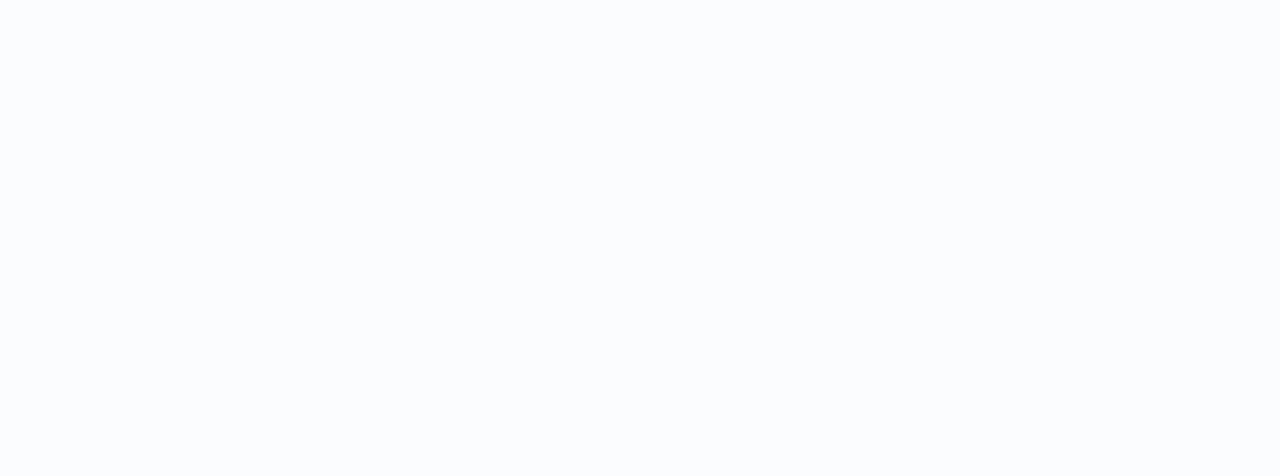
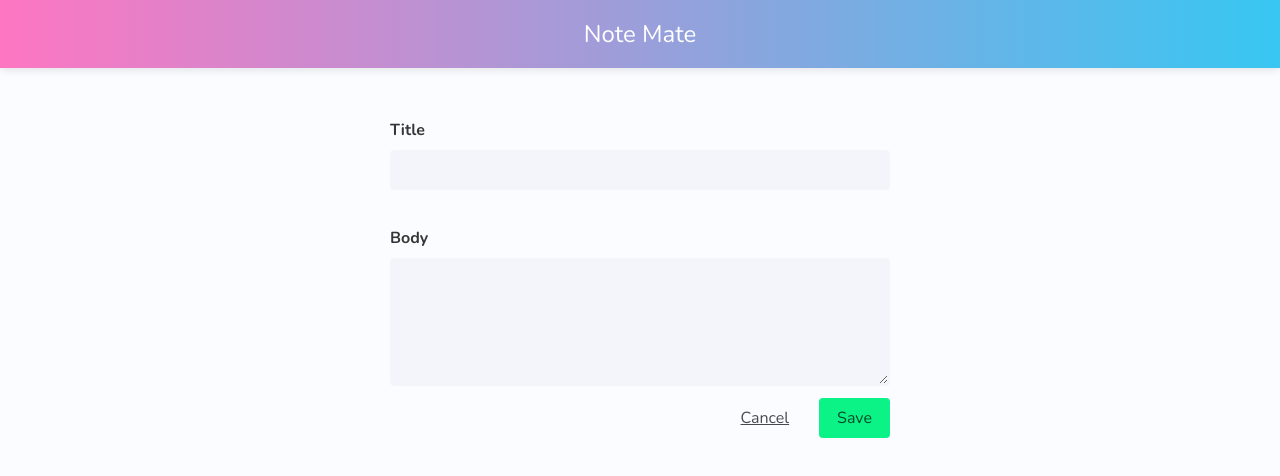
Before and after one commit to santiagoejm/angular_notes-app, an Angular app: page /1 in a window 1280 px wide. Before the commit this address led to /. Shown: the top 476 px of the page. Built offline with nearby package versions, Linux system fonts and the light colour scheme.

Commit message:
note-detail component generated and receiving properties

```diff
--- a/src/app/app-routing.module.ts
+++ b/src/app/app-routing.module.ts
@@ -1,11 +1,13 @@
 import { NgModule } from '@angular/core';
 import { RouterModule, Routes } from '@angular/router';
 import { MainLayoutComponent } from './pages/main-layout/main-layout.component';
+import { NoteDetailsComponent } from './pages/note-details/note-details.component';
 import { NotesListComponent } from './pages/notes-list/notes-list.component';
 
 const routes: Routes = [
   {path: '', component: MainLayoutComponent, children: [
-    {path: '', component: NotesListComponent}
+    {path: '', component: NotesListComponent},
+    {path: ':id', component: NoteDetailsComponent},
   ]}
 ];
 
--- /dev/null
+++ b/src/app/pages/note-details/note-details.component.html
@@ -0,0 +1,35 @@
+<div class="form-container">
+  <form #noteForm="ngForm" (ngSubmit)="onSubmit(noteForm)">
+    <div class="field">
+      <label class="label">Title</label>
+      <div class="control">
+        <input
+          type="text"
+          name="title"
+          [ngModel]="note.title"
+          required
+          class="input"
+        />
+      </div>
+    </div>
+
+    <br />
+
+    <div class="field">
+      <label class="label">Body</label>
+      <div class="control">
+        <textarea class="textarea" name="body" [ngModel]="note.body"></textarea>
+      </div>
+    </div>
+
+    <div class="field is-grouped is-pulled-right">
+      <div class="control">
+        <button class="button is-text" type="button">Cancel</button>
+      </div>
+
+      <div class="control">
+        <button class="button is-success" type="submit">Save</button>
+      </div>
+    </div>
+  </form>
+</div>
--- /dev/null
+++ b/src/app/pages/note-details/note-details.component.scss
@@ -0,0 +1,5 @@
+.form-container {
+  max-width: 500px;
+  margin: auto;
+  margin-top: 50px;
+}
--- /dev/null
+++ b/src/app/pages/note-details/note-details.component.ts
@@ -0,0 +1,23 @@
+import { Component, OnInit } from '@angular/core';
+import { NgForm } from '@angular/forms';
+import { Note } from 'src/app/shared/note.model';
+
+@Component({
+  selector: 'app-note-details',
+  templateUrl: './note-details.component.html',
+  styleUrls: ['./note-details.component.scss']
+})
+export class NoteDetailsComponent implements OnInit {
+  note!: Note;
+
+  constructor() { }
+
+  ngOnInit(): void {
+    this.note = new Note()
+  }
+
+  onSubmit(form:NgForm) {
+    console.log(form)
+  }
+
+}
--- /dev/null
+++ b/src/app/shared/note.model.ts
@@ -0,0 +1,4 @@
+export class Note {
+    public title!: string;
+    public body!: string;
+}
--- a/src/main-styles.scss
+++ b/src/main-styles.scss
@@ -11,6 +11,8 @@
 $light-red: #fff3f3;
 
 $light: #fafcff;
+
+$green: #0bf387;
 
 // Update Bulma's global variables
 $family-sans-serif: "Nunito", sans-serif;
```
Also changed, not shown: src/app/app.module.ts (+6 -2 lines), 1 other file (tests, documents, lock files or other folders).
